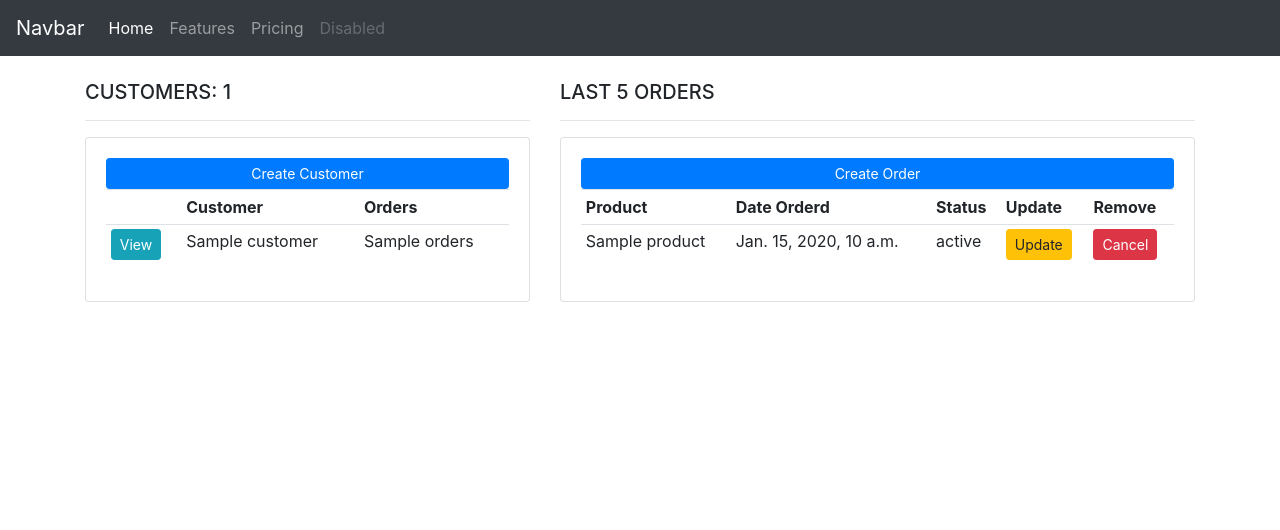
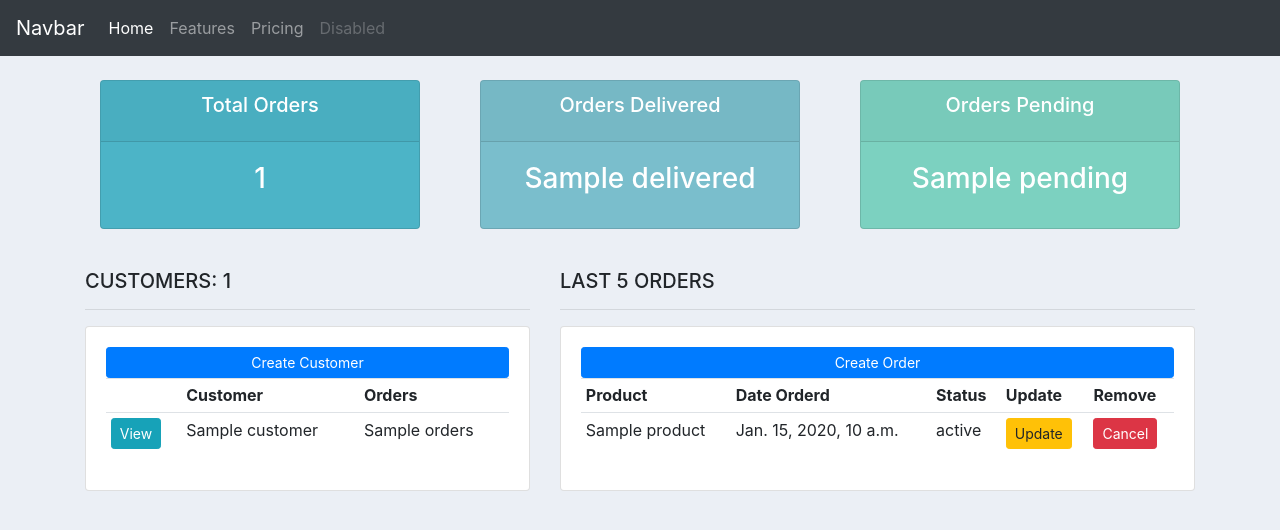
Before and after one commit to ch1n069/Orders-management-system, a Django app: template templates/accounts/home.html in a window 1280 px wide. Shown: the top 530 px of the page. Run offline with Django 4.2, Linux system fonts and the light colour scheme; the template is opened without the code that fills it: most values are stand-ins (such as "Sample title", 1, 10 or a date in 2020); parts of the project's set-up code (start-up, migrations or seed data) failed here and were passed over.

Commit message:
styled the dashboard

```diff
--- a/templates/accounts/home.html
+++ b/templates/accounts/home.html
@@ -1,5 +1,23 @@
-{% extends 'base.html' %}{% block content %}
+{% extends 'base.html' %}{% block content %} {% include 'accounts/status.html' %}
 <br />
+
+<style>
+    body {
+        background-color: #ebeff5;
+    }
+
+    #total-orders {
+        background-color: #4cb4c7;
+    }
+
+    #orders-delivered {
+        background-color: #7abecc;
+    }
+
+    #orders-pending {
+        background-color: #7cd1c0;
+    }
+</style>
 <div class="row">
     <div class="col-md-5">
         <h5>CUSTOMERS: {{total_customers}}</h5>
--- /dev/null
+++ b/templates/accounts/status.html
@@ -0,0 +1,42 @@
+<br />
+
+<div class="row">
+    <div class="col">
+        <div class="col-md">
+            <div class="card text-center text-white mb-3" id="total-orders">
+                <div class="card-header">
+                    <h5 class="card-title">Total Orders</h5>
+                </div>
+                <div class="card-body">
+                    <h3 class="card-title">{{total_orders}}</h3>
+                </div>
+            </div>
+        </div>
+    </div>
+
+    <div class="col">
+        <div class="col-md">
+            <div class="card text-center text-white mb-3" id="orders-delivered">
+                <div class="card-header">
+                    <h5 class="card-title">Orders Delivered</h5>
+                </div>
+                <div class="card-body">
+                    <h3 class="card-title">{{delivered}}</h3>
+                </div>
+            </div>
+        </div>
+    </div>
+
+    <div class="col">
+        <div class="col-md">
+            <div class="card text-center text-white mb-3" id="orders-pending">
+                <div class="card-header">
+                    <h5 class="card-title">Orders Pending</h5>
+                </div>
+                <div class="card-body">
+                    <h3 class="card-title">{{pending}}</h3>
+                </div>
+            </div>
+        </div>
+    </div>
+</div>
```
